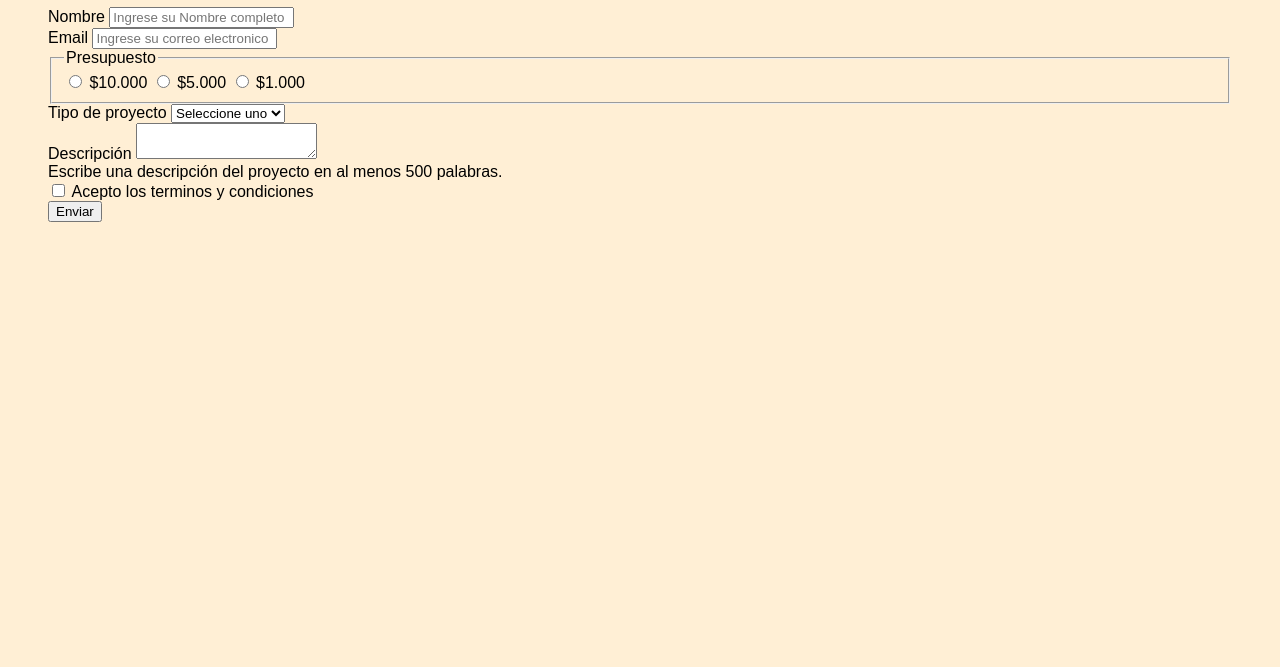
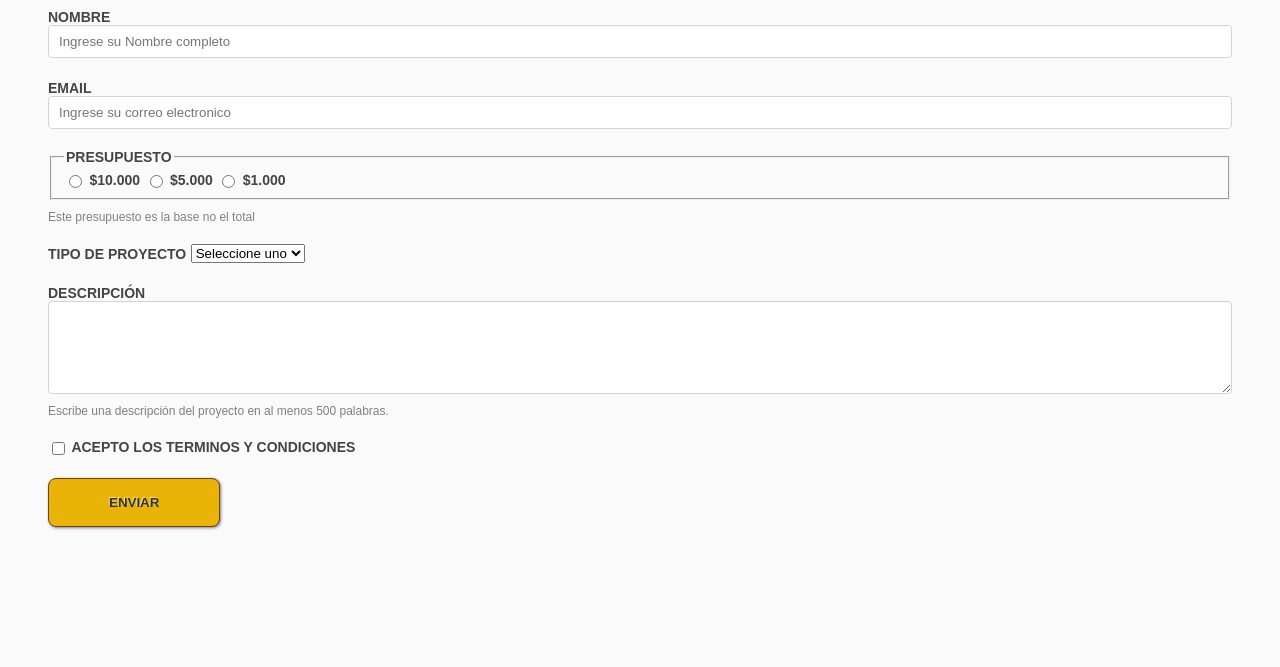
Before and after one commit to devnovato76/gitguille, a plain HTML site: page formularios-html/index.html in a window 1280 px wide. Shown: the part 213-880 px from the top of the page. Before the commit the page ends 800 px from the top, so only its background shows below. Drawn offline with Linux system fonts and the light colour scheme.

Commit message:
Formulario de guillermo

```diff
--- a/formularios-html/index.html
+++ b/formularios-html/index.html
@@ -30,7 +30,9 @@
                         <label for="5000">$5.000</label>
                         <input id="1000" type="radio" name="budget" value="1000">
                         <label for="1000">$1.000</label>
+
                     </fieldset>
+                    <div class="help">Este presupuesto es la base no el total</div>
                 </div>
                 <div class="form-group">
                     <label for="type">Tipo de proyecto</label>
@@ -38,14 +40,14 @@
                         <option disabled selected value="">Seleccione uno</option>
                         <option value="Website">Website</option>
                         <option value="Webapp">Webapp</option>
-                        <option value="Mobile app">Mobile app</option>
+                        <option value="Mobile">Mobile app</option>
                         <option value="Diseño">Diseño</option>
                     </select>
                 </div>
                 <div class="form-group">
                     <label for="description">Descripción</label>
-                    <textarea id="description" name="description" required></textarea>
-                    <div>
+                    <textarea id="description" name="description" required rows="5"></textarea>
+                    <div class="help">
                         Escribe una descripción del proyecto en al menos 500 palabras.
                     </div>
                 </div>
--- a/formularios-html/style.css
+++ b/formularios-html/style.css
@@ -1,6 +1,16 @@
+html {
+    box-sizing: border-box;
+}
+
+* {
+    box-sizing: inherit;
+}
+
 body {
-    background: papayawhip;
+    color: #333;
+    background: #fafafa;
 }
+
 
 .page {
     min-width: 800px;
@@ -8,3 +18,73 @@ body {
     padding: 40px;
     font-family: Arial, Helvetica, sans-serif;
 }
+
+
+.form-group {
+    margin: 20px 0;
+}
+
+label,
+input {
+    vertical-align: middle;
+}
+
+label,
+input:not([type="radio"], [type="checkbox"]) {
+    width: 100%;
+
+}
+
+textarea {
+    display: block;
+    width: 100%;
+    resize: vertical;
+}
+
+
+label,
+legend {
+    font-weight: bold;
+    text-transform: uppercase;
+    font-size: 14px;
+    color: #444;
+
+}
+
+input[type="text"],
+input[type="email"],
+textarea {
+    background: white;
+    border: 1px solid lightgray;
+    border-radius: 4px;
+    padding: 8px 10px;
+    color: #333;
+}
+
+.help {
+    font-size: 12px;
+    margin-top: 10px;
+    color: gray;
+}
+
+button {
+    padding: 16px 60px;
+    text-transform: uppercase;
+    font-weight: bold;
+    border: 1px solid #713f12;
+    background: #eab308;
+    color: #333;
+    text-shadow: -1px -1px 0 rgba(255, 255, 255, .5);
+    border-radius: 8px;
+    box-shadow: 1px 1px 3px rgba(0, 0, 0, .5);
+    cursor: pointer;
+}
+
+button:hover {
+    background: #facc15;
+}
+
+button:active {
+    background: #ca8a04;
+    box-shadow: -1px -1px 0 rgba(0, 0, 0, .5);
+}
```
